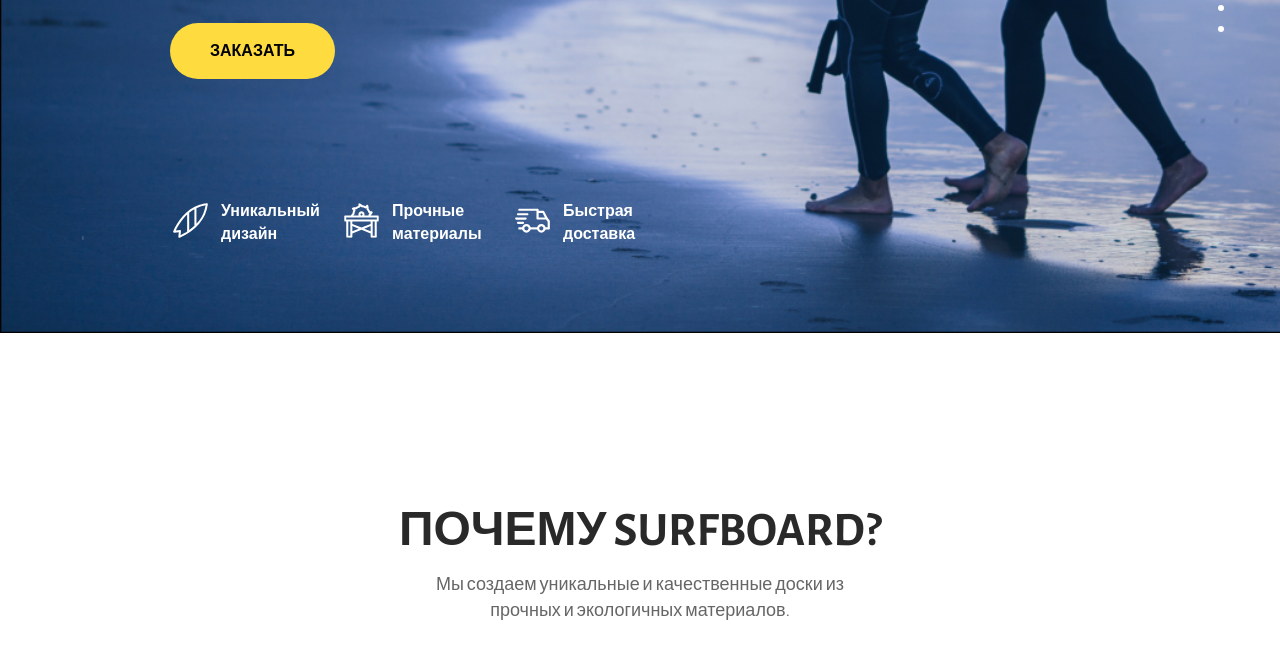
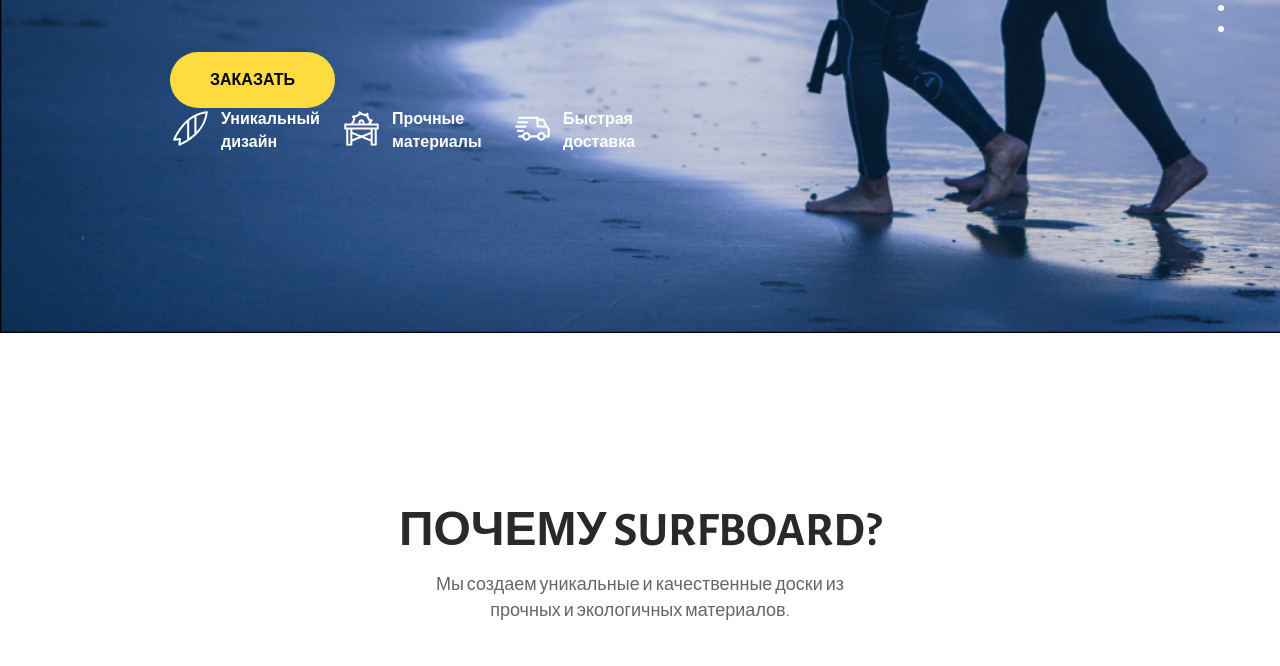
Before and after one commit to KamDiaV/surfboard, a website: page index.html in a window 1280 px wide. Shown: the part 467-1133 px from the top of the page. Drawn offline with nearby package versions, Linux system fonts and the light colour scheme.

Commit message:
week-1-fixed

```diff
--- a/index.html
+++ b/index.html
@@ -12,7 +12,7 @@
      <div class="maincontent">
 
       <section class="section hero">
-        <div class="container hero__container">
+        <div class="container">
           <header class="header">
             <img src="./img/surfboard-icon.png" alt="Surfboard logo" class="logo">
             <nav class="menu">
```
